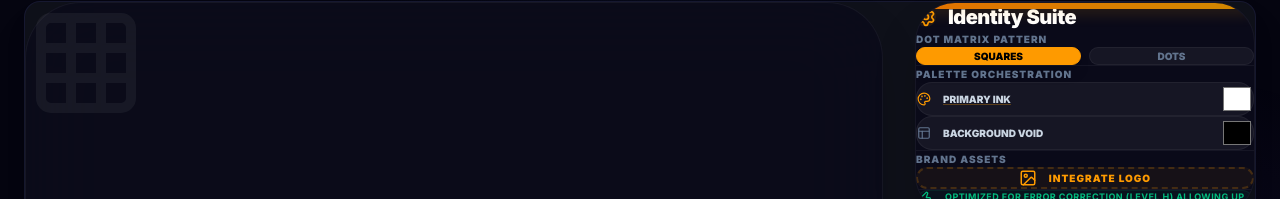
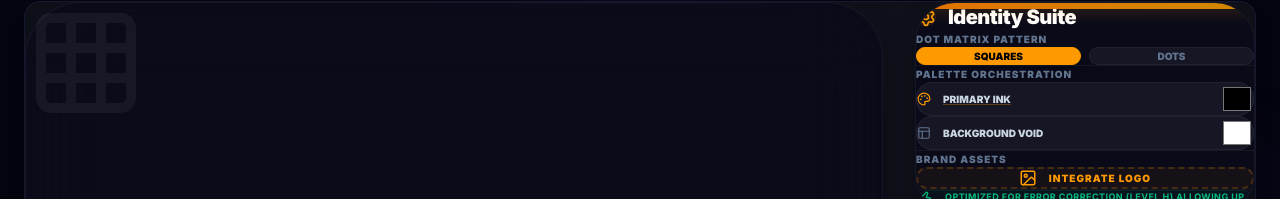
Before and after one commit to Venomous-101/cosmoxhub, a Next.js app: page /tools/qr-generator in a window 1280 px wide. Shown: the part 394-593 px from the top of the page. Built offline with nearby package versions, Linux system fonts and the light colour scheme; no server answers.

Commit message:
fix(qr-generator): ensure solid high-contrast background for reliable scanning

```diff
--- a/src/app/tools/qr-generator/page.tsx
+++ b/src/app/tools/qr-generator/page.tsx
@@ -19,8 +19,8 @@ import { QRCode } from "react-qrcode-logo";
 
 export default function QRGeneratorPage() {
   const [text, setText] = useState("https://cosmoxhub.com");
-  const [fgColor, setFgColor] = useState("#ffffff");
-  const [bgColor, setBgColor] = useState("#00000000"); // Transparent default
+  const [fgColor, setFgColor] = useState("#000000"); // Solid Black Ink (Guaranteed scannable)
+  const [bgColor, setBgColor] = useState("#ffffff"); // Solid White Void
   const [logoBase64, setLogoBase64] = useState<string | null>(null);
   const [qrStyle, setQrStyle] = useState<"squares" | "dots">("squares");
   const qrRef = useRef<ElementRef<typeof QRCode>>(null);
@@ -101,7 +101,7 @@ export default function QRGeneratorPage() {
                             value={text}
                             size={280}
                             fgColor={fgColor}
-                            bgColor={bgColor === "#00000000" ? "transparent" : bgColor}
+                            bgColor={bgColor}
                             qrStyle={qrStyle}
                             eyeRadius={qrStyle === 'dots' ? 10 : 0}
                             logoImage={logoBase64 || undefined}
@@ -202,7 +202,7 @@ export default function QRGeneratorPage() {
                             <Layout size={14} className="text-slate-500" />
                             <span className="text-[10px] font-black text-slate-300 uppercase">Background Void</span>
                         </div>
-                        <input type="color" value={bgColor === "#00000000" ? "#000000" : bgColor} onChange={(e) => setBgColor(e.target.value)} className="w-8 h-8 rounded-lg bg-transparent cursor-pointer" aria-label="Background color" title="Background color" />
+                        <input type="color" value={bgColor} onChange={(e) => setBgColor(e.target.value)} className="w-8 h-8 rounded-lg bg-transparent cursor-pointer border-0 p-0" aria-label="Background color" title="Background color" />
                     </div>
                 </div>
 
```
